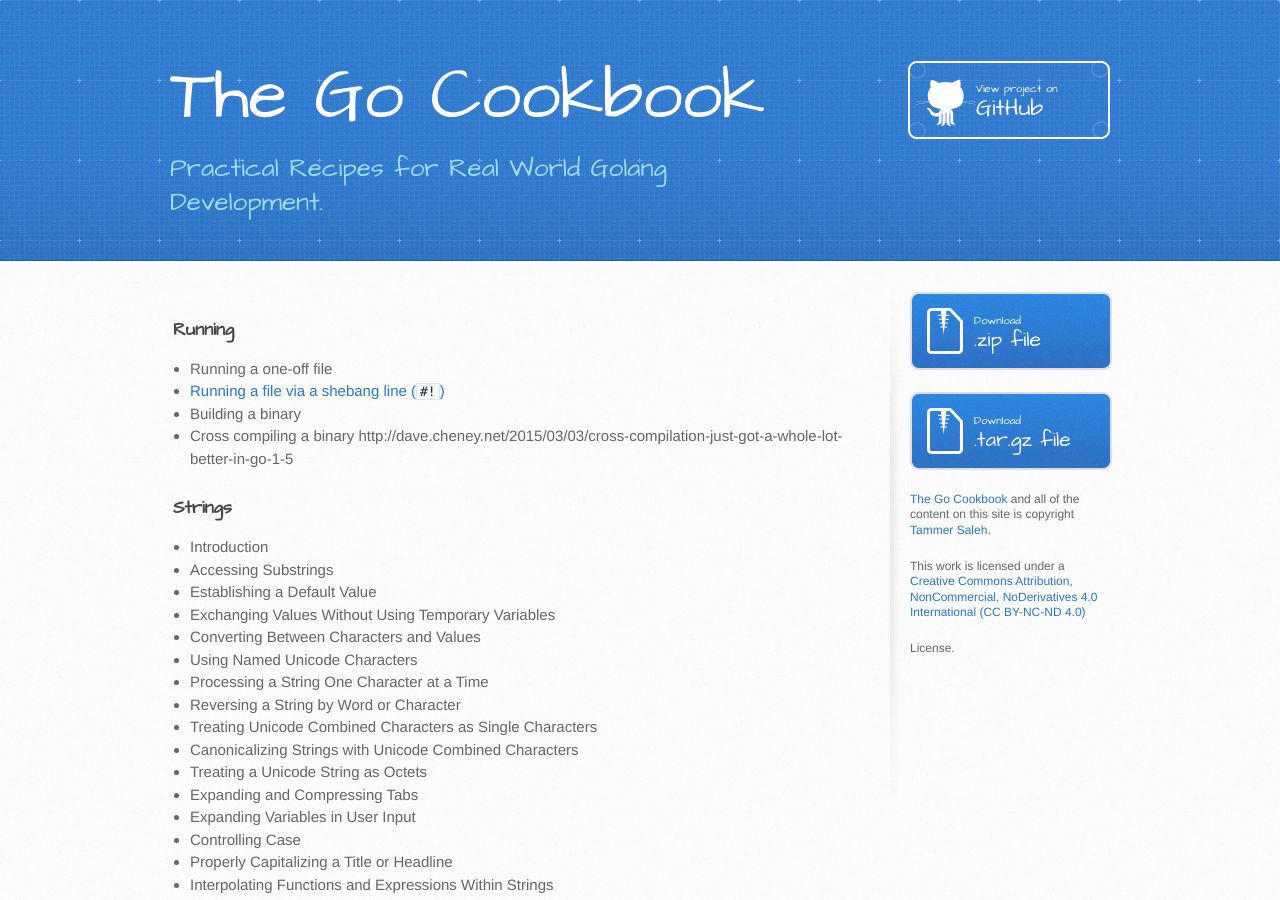
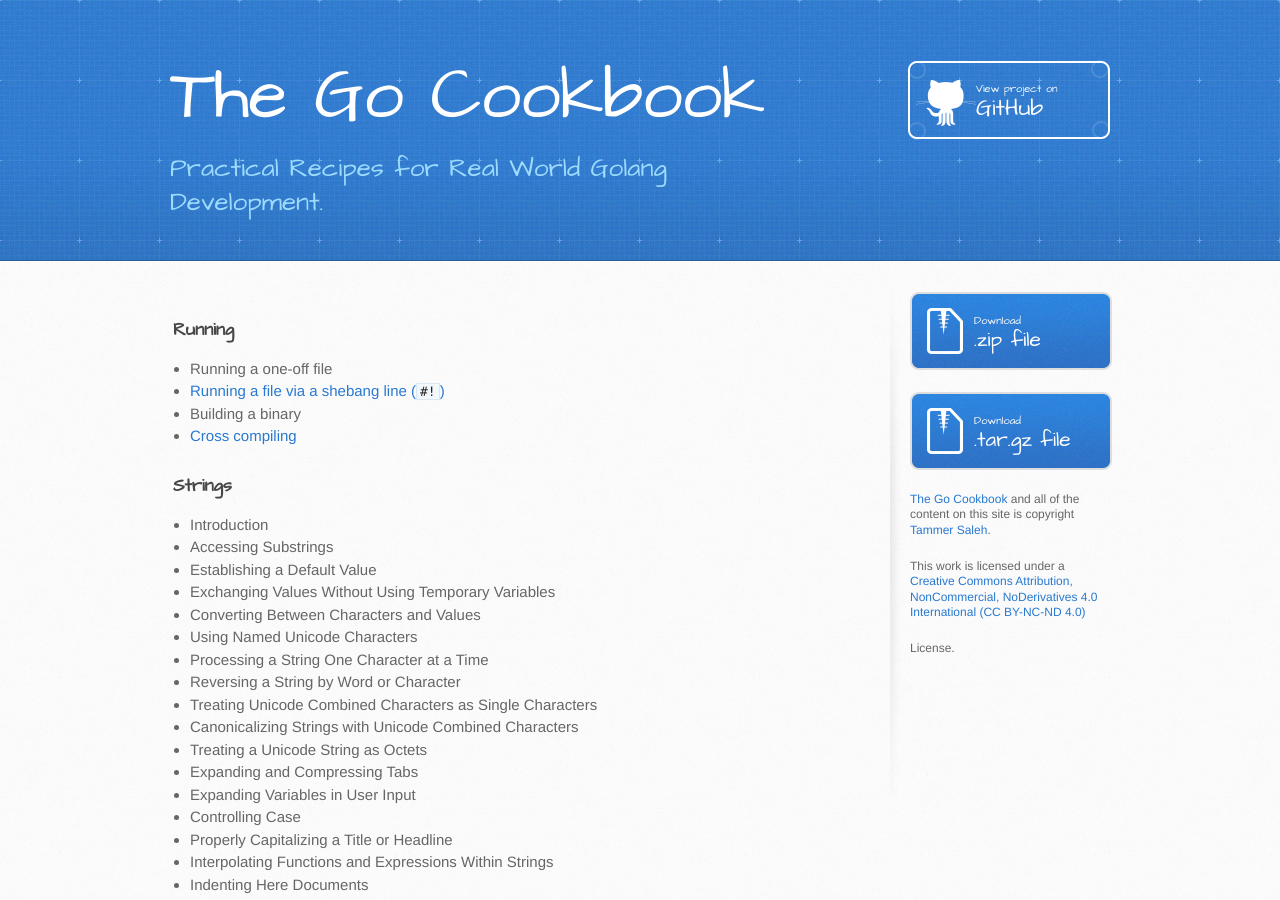
Before and after one commit to superorbital/golangcookbook.github.io, a Jekyll site: the page built from index.md, in a window 1280 px wide and 900 px high. Built offline with Jekyll 4.4.1, drawn with Linux system fonts in a browser that asks for light colours; comment, search, counter and statistics services are not loaded.

Commit message:
link to new article

```diff
--- a/index.md
+++ b/index.md
@@ -8,8 +8,7 @@ title: Go Cookbook
 * Running a one-off file
 * [Running a file via a shebang line (`#!`)](/chapters/running/shebang)
 * Building a binary
-* Cross compiling a binary
-    http://dave.cheney.net/2015/03/03/cross-compilation-just-got-a-whole-lot-better-in-go-1-5
+* [Cross compiling](/chapters/running/cross-compiling)
 
 ### Strings
 
```
